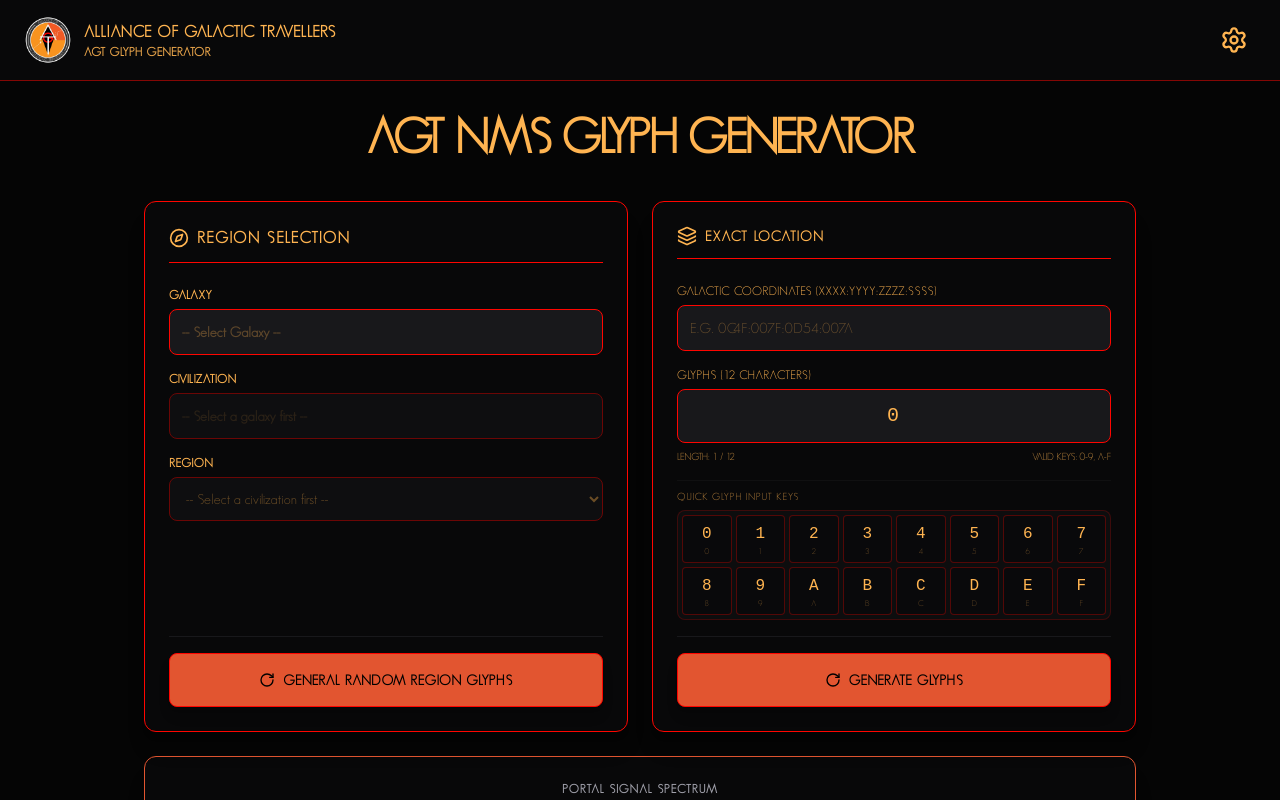
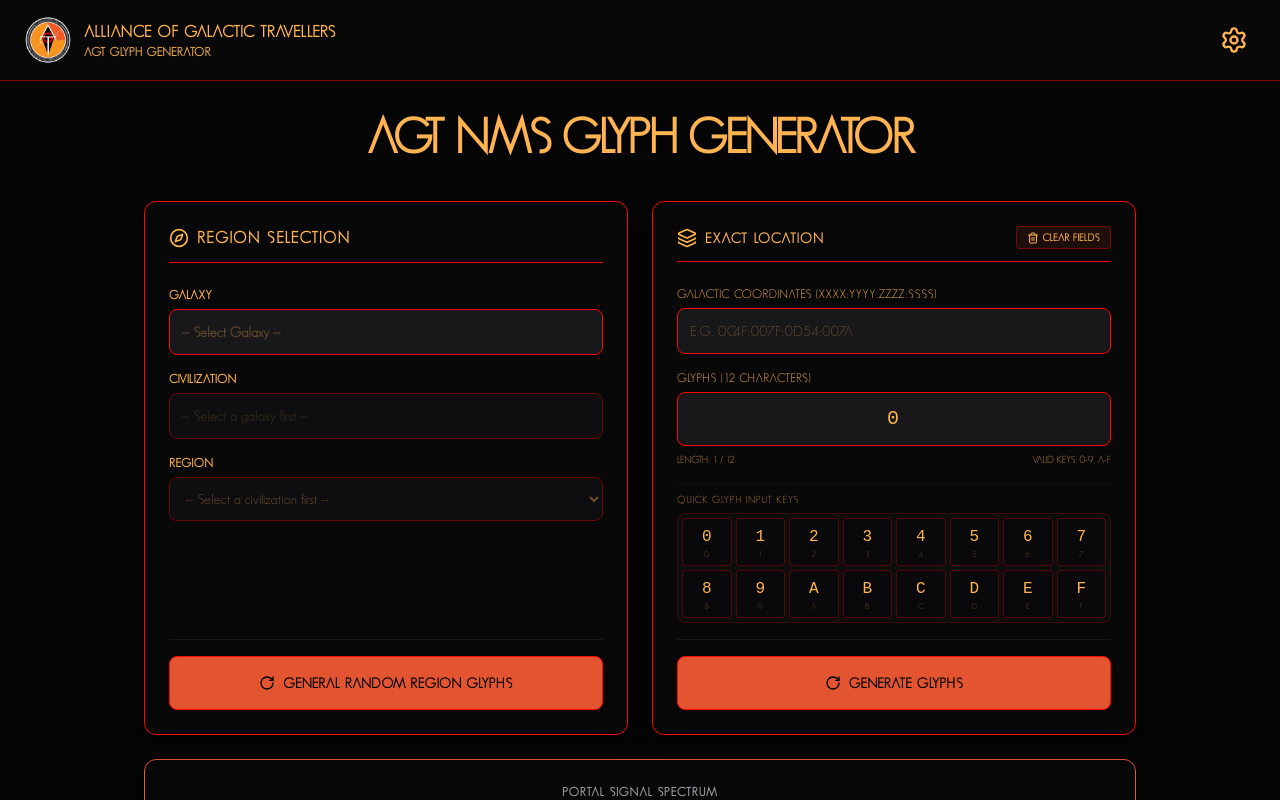
Before and after one commit to celabgalactic/AGT-Glyph-Decoder, a React (Vite) app: page / in a window 1280 px wide. Both pictures are taken after a click on the button "0 0". Shown: the top 800 px of the page. Built offline with nearby package versions, Linux system fonts and the light colour scheme; a web font is replaced by a local one.

Commit message:
feat: add clear glyph input functionality
Introduce a clear button to the exact location card to reset the 12-character glyph input field and update input handling to prevent overfilling.

```diff
--- a/src/App.tsx
+++ b/src/App.tsx
@@ -23,7 +23,8 @@ import {
   Settings,
   Volume2,
   VolumeX,
-  X
+  X,
+  Trash2
 } from 'lucide-react';
 import {
   DatabaseState,
@@ -361,14 +362,9 @@ export default function App() {
   // Handle click on quick selector glyph buttons to insert into the 12-character glyph field
   const handleGlyphButtonClick = (char: string) => {
     if (isRolling) return;
+    if (glyphInput.length >= 12) return;
 
-    let nextVal = '';
-    if (glyphInput.length < 12) {
-      nextVal = glyphInput + char.toUpperCase();
-    } else {
-      nextVal = char.toUpperCase();
-    }
-
+    const nextVal = glyphInput + char.toUpperCase();
     const validated = validateGlyphInput(nextVal);
     setGlyphInput(validated);
     if (validated.length === 12) {
@@ -986,11 +982,27 @@ export default function App() {
               {/* Seed manual variables card inputs */}
               <div className="bg-zinc-950/80 border border-[#FF0500] rounded-xl p-6 shadow-xl text-[#FFB451] flex flex-col justify-between" style={{ fontFamily: '"geonms-font", sans-serif' }}>
                 <div>
-                  <div className="flex items-center gap-2 mb-6 border-b border-[#FF0500] pb-3 text-[#FFB451]">
-                    <Layers className="w-5 h-5 text-[#FFB451]" />
-                    <h2 className="text-sm font-bold uppercase tracking-widest text-[#FFB451]">
-                      {t.exactLocationTitle}
-                    </h2>
+                  <div className="flex items-center justify-between mb-6 border-b border-[#FF0500] pb-3 text-[#FFB451]">
+                    <div className="flex items-center gap-2">
+                      <Layers className="w-5 h-5 text-[#FFB451]" />
+                      <h2 className="text-sm font-bold uppercase tracking-widest text-[#FFB451]">
+                        {t.exactLocationTitle}
+                      </h2>
+                    </div>
+                    {(manualCoordinates || glyphInput) && (
+                      <button
+                        type="button"
+                        onClick={() => {
+                          setManualCoordinates('');
+                          setGlyphInput('');
+                        }}
+                        className="text-xs bg-[#E25530]/10 hover:bg-[#E25530]/20 border border-[#FF0500]/40 hover:border-[#FFB451] px-2.5 py-1 rounded text-[#FFB451] transition-all flex items-center gap-1 cursor-pointer active:scale-95 text-[10px] font-mono tracking-wider font-semibold"
+                        title={t.clearFields}
+                      >
+                        <Trash2 className="w-3 h-3 text-[#FFB451]" />
+                        <span>{t.clearFields.toUpperCase()}</span>
+                      </button>
+                    )}
                   </div>
 
                   <div className="space-y-4">
--- a/src/translations.ts
+++ b/src/translations.ts
@@ -45,6 +45,7 @@ export interface TranslationSet {
 
   // New keys requested for translation
   exactLocationTitle: string;
+  clearFields: string;
   galacticCoordinatesLabel: string;
   glyphs12CharsLabel: string;
   lengthLabel: string;
@@ -109,6 +110,7 @@ export const translations: Record<SupportedLanguage, TranslationSet> = {
     syncStatusRunning: "Updating database from Fandom NMS Wiki...",
 
     exactLocationTitle: "Exact Location",
+    clearFields: "Clear Fields",
     galacticCoordinatesLabel: "GALACTIC COORDINATES (XXXX:YYYY:ZZZZ:SSSS)",
     glyphs12CharsLabel: "Glyphs (12 Characters)",
     lengthLabel: "LENGTH",
@@ -171,6 +173,7 @@ export const translations: Record<SupportedLanguage, TranslationSet> = {
     syncStatusRunning: "Actualizando base de datos desde la Wiki NMS...",
 
     exactLocationTitle: "Ubicación Exacta",
+    clearFields: "Limpiar Campos",
     galacticCoordinatesLabel: "COORDENADAS GALÁCTICAS (XXXX:YYYY:ZZZZ:SSSS)",
     glyphs12CharsLabel: "Glifos (12 Caracteres)",
     lengthLabel: "LONGITUD",
@@ -233,6 +236,7 @@ export const translations: Record<SupportedLanguage, TranslationSet> = {
     syncStatusRunning: "Mise à jour de la base de données à partir de FND Wiki...",
 
     exactLocationTitle: "Emplacement Exact",
+    clearFields: "Effacer les champs",
     galacticCoordinatesLabel: "COORDONNÉES GALACTIQUES (XXXX:YYYY:ZZZZ:SSSS)",
     glyphs12CharsLabel: "Glyphes (12 Caractères)",
     lengthLabel: "LONGUEUR",
@@ -295,6 +299,7 @@ export const translations: Record<SupportedLanguage, TranslationSet> = {
     syncStatusRunning: "Aktualisiere Datenbank vom No Man's Sky Wiki...",
 
     exactLocationTitle: "Exakter Standort",
+    clearFields: "Felder löschen",
     galacticCoordinatesLabel: "GALAKTISCHE KOORDINATEN (XXXX:YYYY:ZZZZ:SSSS)",
     glyphs12CharsLabel: "Glyphen (12 Zeichen)",
     lengthLabel: "LÄNGE",
@@ -357,6 +362,7 @@ export const translations: Record<SupportedLanguage, TranslationSet> = {
     syncStatusRunning: "Atualizando banco de dados através da NMS Wiki da Fandom...",
 
     exactLocationTitle: "Localização Exata",
+    clearFields: "Limpar Campos",
     galacticCoordinatesLabel: "COORDENADAS GALÁCTICAS (XXXX:YYYY:ZZZZ:SSSS)",
     glyphs12CharsLabel: "Glifos (12 Caracteres)",
     lengthLabel: "COMPRIMENTO",
```
